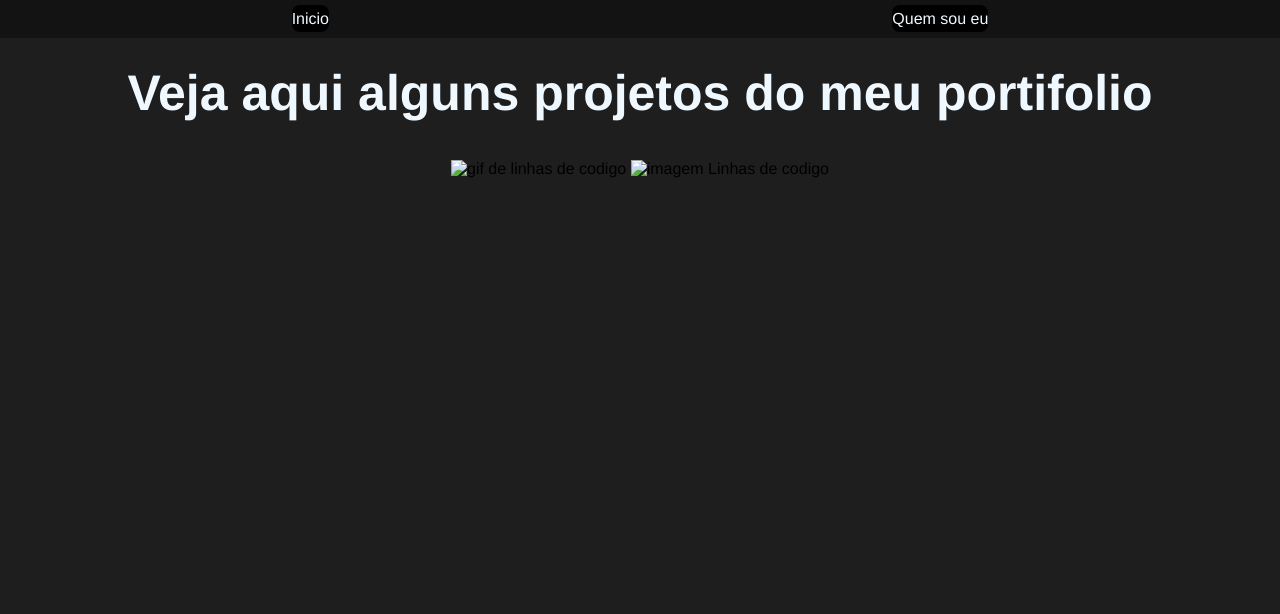
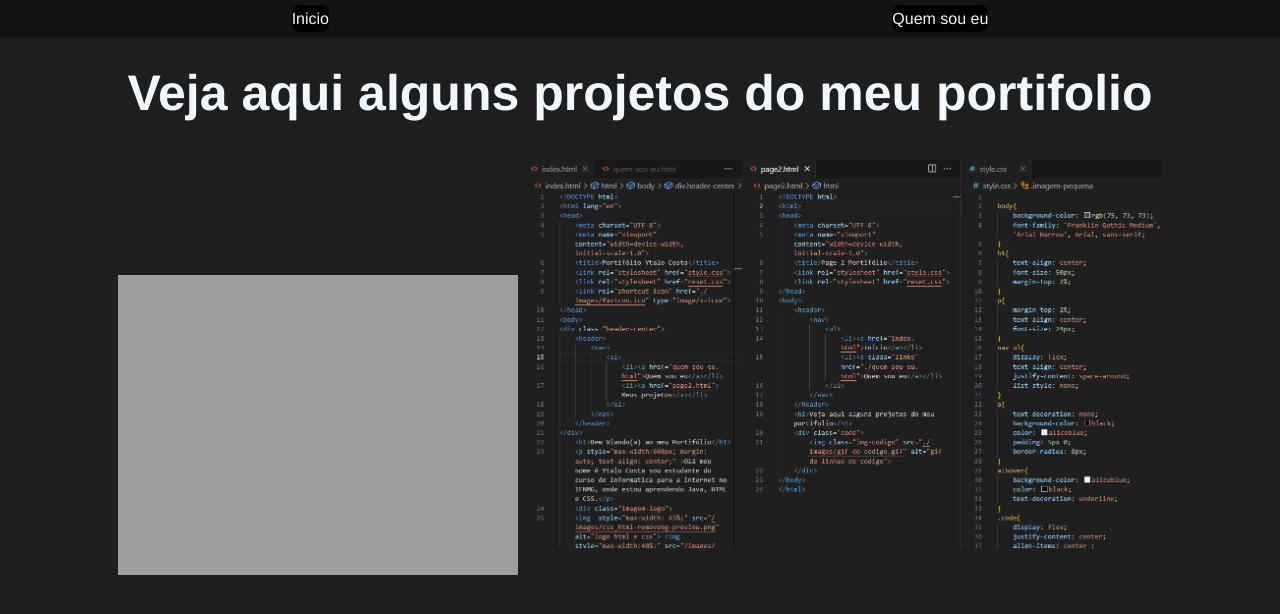
Before and after one commit to Ytalo-Costa-006/portifolio, a plain HTML site: page page2.html in a window 1280 px wide. Drawn offline with Linux system fonts and the light colour scheme; the site is published under a folder, as on GitHub Pages, so addresses that start at the root find nothing.

Commit message:
Add files via upload
corrigido bug de imagens quebradas

```diff
--- a/page2.html
+++ b/page2.html
@@ -18,8 +18,8 @@
     </header>
     <h1>Veja aqui alguns projetos do meu portifolio</h1>
     <div class="code">
-        <img class="img-codigo" src="/images/gif-do-codigo.gif" alt="gif de linhas de codigo">
-        <img style="margin-bottom: 2%;" class="img-codigo" src="/images/Captura de tela 2023-10-04 191023.png" alt="imagem Linhas de codigo">
+        <img class="img-codigo" src="images/gif-do-codigo.gif" alt="gif de linhas de codigo">
+        <img style="margin-bottom: 2%;" class="img-codigo" src="images/Captura de tela 2023-10-04 191023.png" alt="imagem Linhas de codigo">
     </div>
 </body>
 </html>
```
Also changed, not shown: index.html (+2 -2 lines), page3.html (+1 -1 lines).
